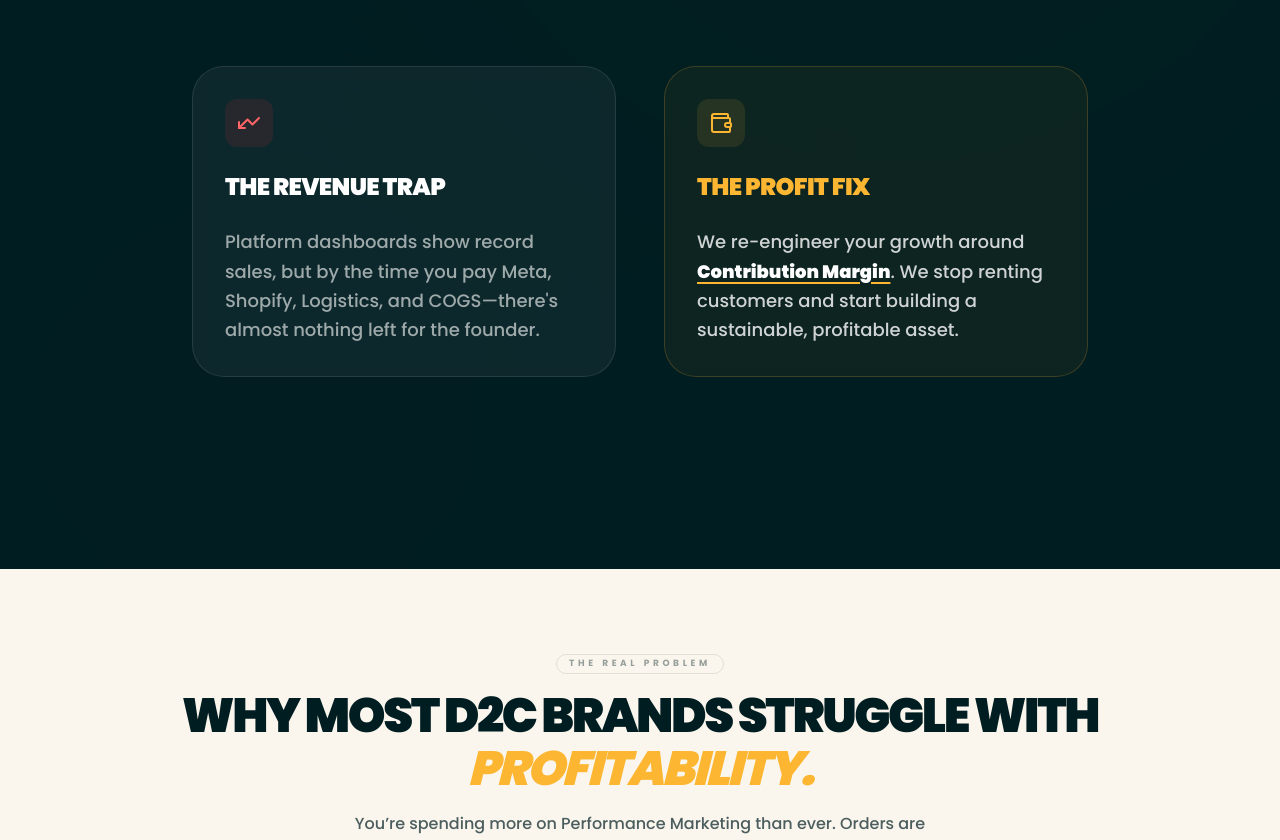
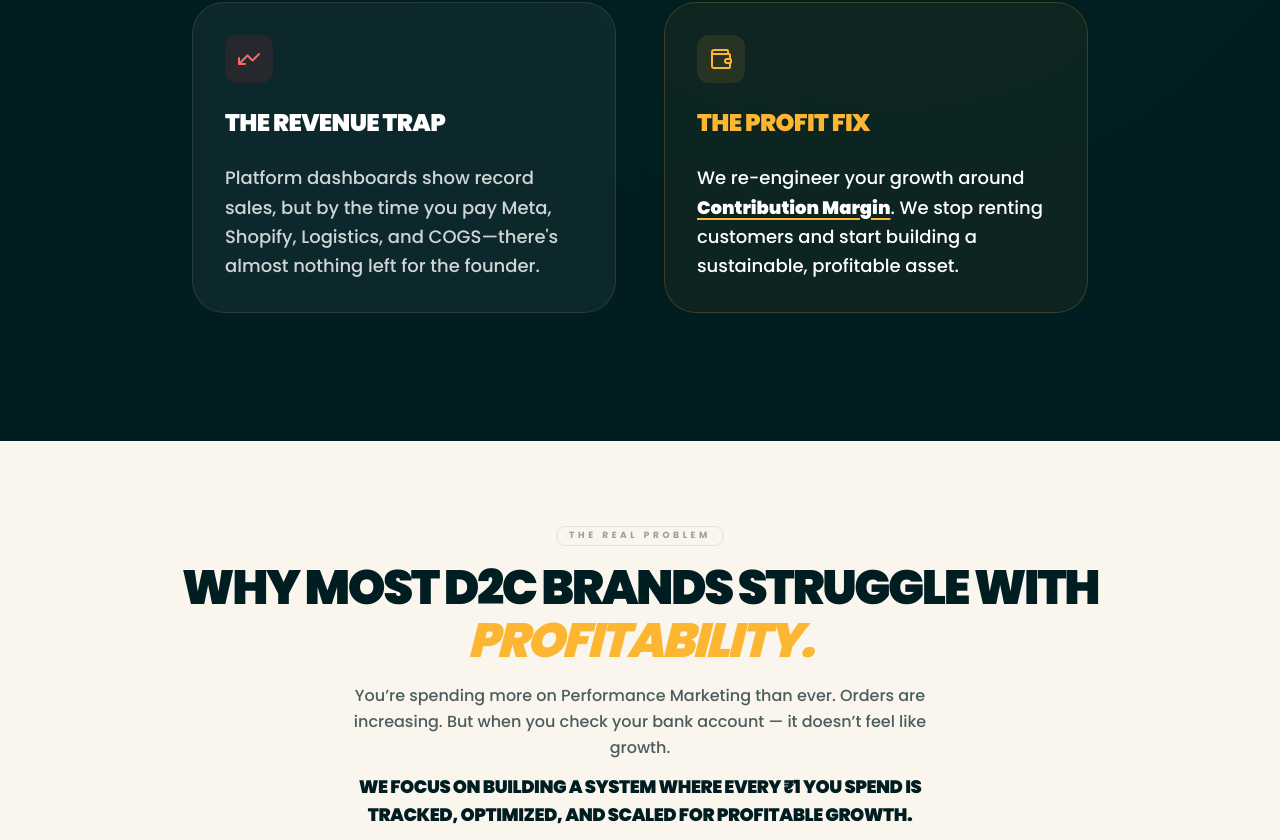
Before and after one commit to techinfigo/Techinfigo-Latest, a Next.js app: page / in a window 1280 px wide. Shown: the part 2720-3560 px from the top of the page. Built offline with nearby package versions, Linux system fonts and the light colour scheme.

Commit message:
style: improve text readability and section spacing
Increase text opacity for better legibility across sections and refine section padding for improved layout balance.

```diff
--- a/components/EmotionalSection.tsx
+++ b/components/EmotionalSection.tsx
@@ -6,7 +6,7 @@ import { TrendingUp, Wallet, AlertCircle } from 'lucide-react';
 
 export const EmotionalSection: React.FC = () => {
   return (
-    <section className="w-full py-24 lg:py-48 px-6 bg-brandDark text-white relative overflow-hidden">
+    <section className="w-full py-20 lg:py-32 px-6 bg-brandDark text-white relative overflow-hidden">
       {/* Background Decorative Elements */}
       <div className="absolute top-0 left-0 w-full h-full opacity-10 pointer-events-none">
         <div className="absolute top-[-20%] right-[-10%] w-[80vw] h-[80vw] bg-brandYellow/10 rounded-full blur-[150px]"></div>
@@ -47,7 +47,7 @@ export const EmotionalSection: React.FC = () => {
                 <TrendingUp className="w-6 h-6 text-red-400 rotate-180" />
               </div>
               <h3 className="text-2xl font-black uppercase tracking-tight">The Revenue Trap</h3>
-              <p className="text-white/60 text-lg font-medium leading-relaxed">
+              <p className="text-white/80 text-lg font-medium leading-relaxed">
                 Platform dashboards show record sales, but by the time you pay Meta, Shopify, Logistics, and COGS—there's almost nothing left for the founder.
               </p>
             </div>
@@ -57,7 +57,7 @@ export const EmotionalSection: React.FC = () => {
                 <Wallet className="w-6 h-6 text-brandYellow" />
               </div>
               <h3 className="text-2xl font-black uppercase tracking-tight text-brandYellow">The Profit Fix</h3>
-              <p className="text-white/80 text-lg font-medium leading-relaxed">
+              <p className="text-white text-lg font-medium leading-relaxed">
                 We re-engineer your growth around <span className="text-white font-black underline decoration-brandYellow decoration-2 underline-offset-4">Contribution Margin</span>. We stop renting customers and start building a sustainable, profitable asset.
               </p>
             </div>
--- a/components/GrowthLifecycle.tsx
+++ b/components/GrowthLifecycle.tsx
@@ -96,7 +96,7 @@ export const GrowthLifecycle: React.FC<GrowthLifecycleProps> = ({ onBookAudit })
                     <p className="text-brandDark/50 text-[11px] lg:text-xs font-medium leading-relaxed">
                       {step.desc}
                     </p>
-                    <p className="text-brandDark/30 text-[10px] lg:text-[11px] font-medium leading-tight italic">
+                    <p className="text-brandDark/70 text-[10px] lg:text-[11px] font-medium leading-tight italic">
                       {step.meaning}
                     </p>
                   </div>
--- a/components/TestimonialsSection.tsx
+++ b/components/TestimonialsSection.tsx
@@ -61,7 +61,7 @@ export const TestimonialsSection: React.FC<TestimonialsSectionProps> = ({ onBook
                 <h3 className="text-3xl lg:text-4xl font-black text-white uppercase tracking-tight leading-none">
                   Revenue is a <span className="text-brandYellow">Vanity Metric.</span>
                 </h3>
-                <p className="text-white/60 text-lg font-medium leading-relaxed max-w-2xl">
+                <p className="text-white/80 text-lg font-medium leading-relaxed max-w-2xl">
                   Most founders think they’re growing because revenue is increasing — until they actually look at net profit. We've seen ₹10Cr brands making less profit than ₹2Cr brands because of hidden leaks.
                 </p>
               </div>
@@ -79,7 +79,7 @@ export const TestimonialsSection: React.FC<TestimonialsSectionProps> = ({ onBook
               </div>
               <div className="space-y-4">
                 <h3 className="text-xl font-black text-white uppercase tracking-tight">The ROAS Trap</h3>
-                <p className="text-white/50 text-sm font-medium leading-relaxed">
+                <p className="text-white/80 text-sm font-medium leading-relaxed">
                   A 4x ROAS on a low-margin product is a loss. A 2.5x ROAS on a high-margin product is a goldmine. Stop chasing platform numbers.
                 </p>
               </div>
@@ -97,7 +97,7 @@ export const TestimonialsSection: React.FC<TestimonialsSectionProps> = ({ onBook
               </div>
               <div className="space-y-4">
                 <h3 className="text-xl font-black text-white uppercase tracking-tight">Scaling = Bleeding?</h3>
-                <p className="text-white/50 text-sm font-medium leading-relaxed">
+                <p className="text-white/80 text-sm font-medium leading-relaxed">
                   Increasing ad spend without stable unit economics doesn't scale growth—it scales losses. We fix the foundation before we push the pedal.
                 </p>
               </div>
@@ -115,7 +115,7 @@ export const TestimonialsSection: React.FC<TestimonialsSectionProps> = ({ onBook
                 <h3 className="text-2xl font-black text-white uppercase tracking-tight">The Retention <br /> Advantage</h3>
               </div>
               <div className="w-full lg:w-2/3">
-                <p className="text-white/60 text-lg font-medium leading-relaxed">
+                <p className="text-white/80 text-lg font-medium leading-relaxed">
                   "The profit isn't in the first purchase. It's in the 3rd, 4th, and 5th. If your backend retention isn't hitting 30%+, you're just renting customers from Meta, not owning a brand."
                 </p>
                 <div className="mt-6 flex items-center gap-3">
```
